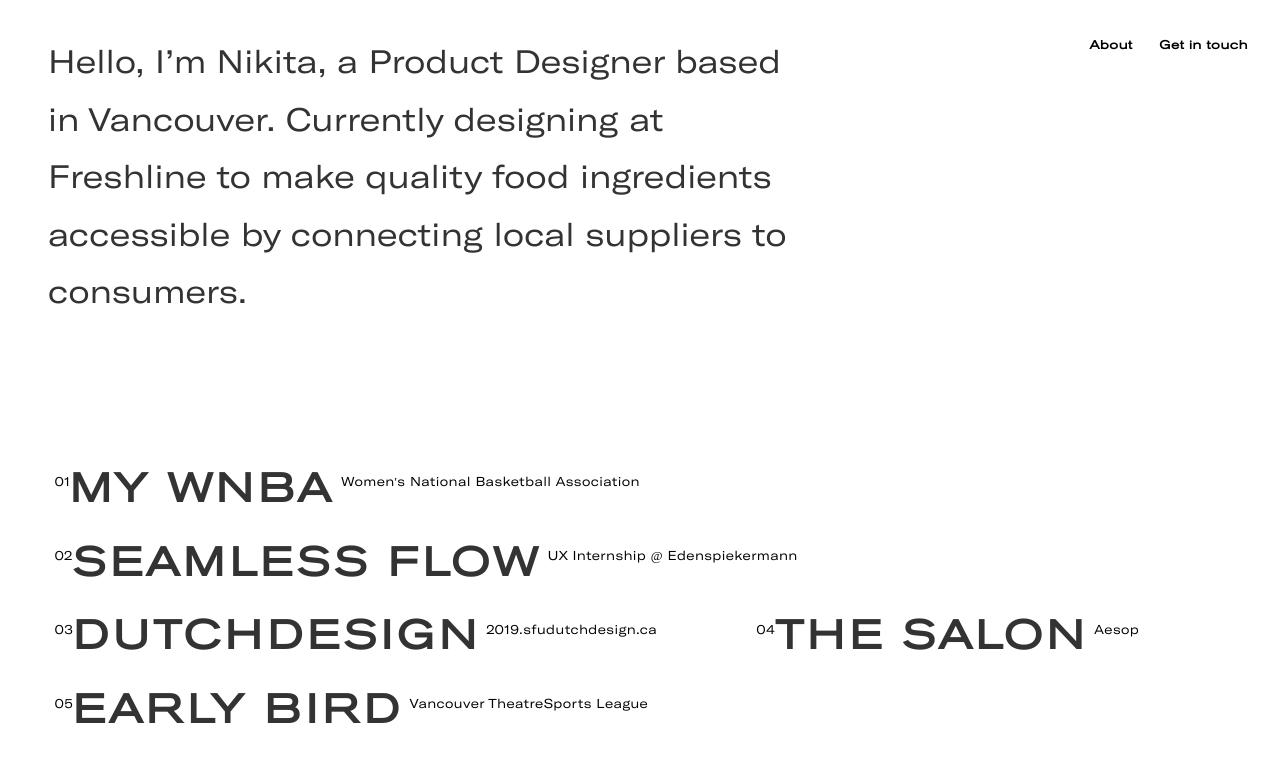
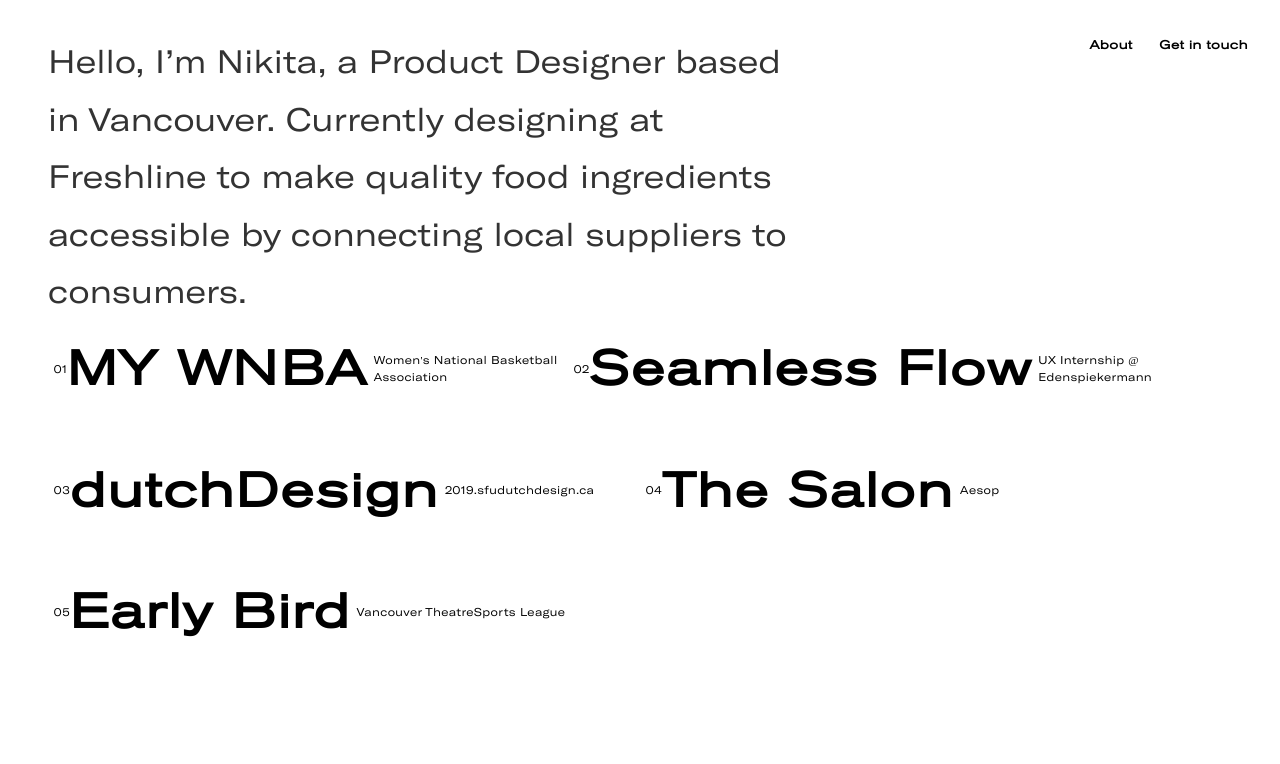
Before and after one commit to nikitatauro/cry, a plain HTML site: page 2021.html in a window 1280 px wide. Drawn offline with nearby package versions, Linux system fonts and the light colour scheme; a script that the page names is missing; files whose address does not match are found by name.

Commit message:
Fix flex-wrap issue

```diff
--- a/2021.html
+++ b/2021.html
@@ -54,7 +54,7 @@
 
 
 
-    <div class="black">
+    <!-- <div class="black">
 
         <div class="work container-top-align">
           <div class="work-content">
@@ -111,9 +111,56 @@
 
 
 
-     </div>
+    </div> -->
+
+    <div class="rh-container">
+
+      <div class="work">
+        <h4>01</h4>
+          <h1><a href="wnba.html">MY WNBA </a></h1>
+        <h4>Women's National Basketball Association</h4>
+        <img class="image-hover" src="img/wnba/wnbalanding.png" >
+        <h3></h3>
+      </div>
+
+    <div class="work">
+      <h4>02</h4>
+      <h1 class=""><a href="espi.html">Seamless Flow</a></h1>
+      <h4>UX Internship @ Edenspiekermann</h4>
+      <figure>
+        <img class="image-hover" src="img/espi/seamless.png" width="630">
+      </figure>
+      <h3></h3>
+    </div>
+
+    <div class="work">
+      <h4>03</h4>
+      <h1><a href="dd19.html">dutchDesign </a></h1>
+      <h4>2019.sfudutchdesign.ca</h4>
+      <img class="image-hover" src="img/dd19/dots.gif">
+      <h3></h3>
+    </div>
 
 
+    <div class="work">
+        <h4>04</h4>
+          <h1><a href="aesop.html">The Salon</a></h1>
+        <h4>Aesop</h4>
+          <img class="image-hover" src="img/aesop/intro.gif" >
+          <h3></h3>
+    </div>
+
+    <div class="work">
+        <h4>05</h4>
+        <h1 class=""><a href="earlybird.html">Early Bird</a></h1>
+          <h4>Vancouver TheatreSports League</h4>
+        <figure><img class="image-hover" src="img/earlybird/ebcover.png" width="630"></figure>
+        <h3></h3>
+    </div>
+
+
+
+  </div>
 
 
 
--- a/css/main.css
+++ b/css/main.css
@@ -31,17 +31,35 @@
 }
 
 
+
+
+.rh-container {
+  display: flex;
+  position: absolute;
+  bottom: 10%;
+  padding: 3em;
+  flex-wrap: wrap;
+}
+
 .work {
   /*width: 100%;*/
-  display: inline-block;
-  flex: auto;
-  /*flex-basis: 100%;*/
+  display: flex;
+  align-items: center;
+  flex-grow: 1;
+  flex-basis: 33%;
   /*margin-right: 3em;*/
 }
 
 .work-content {
   display: flex;
 }
+
+.work h1 a {
+  width: 100%;
+  white-space: nowrap;
+}
+
+.
 
 .black h4 {
   margin-top: 0.6em;
```
